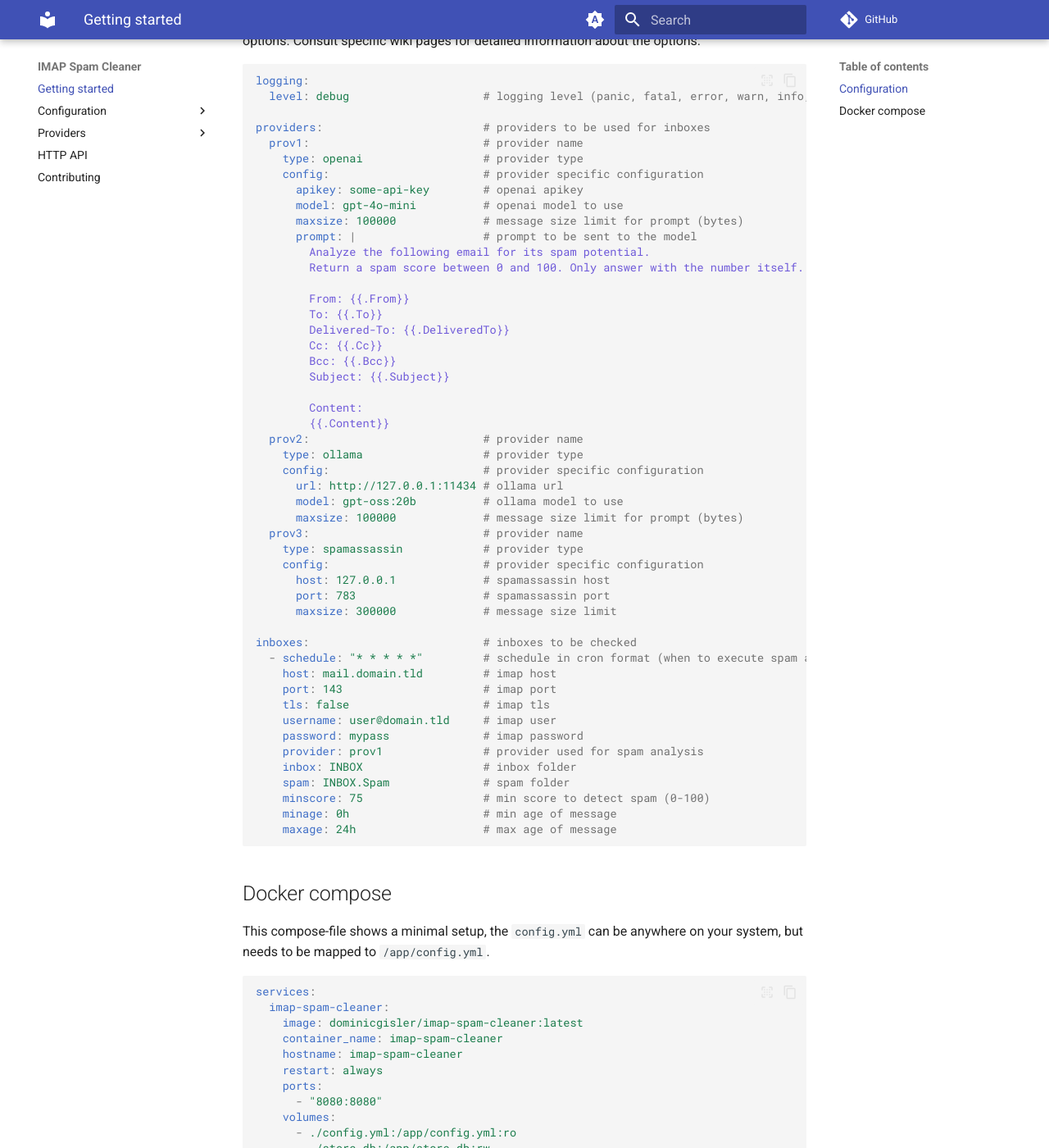
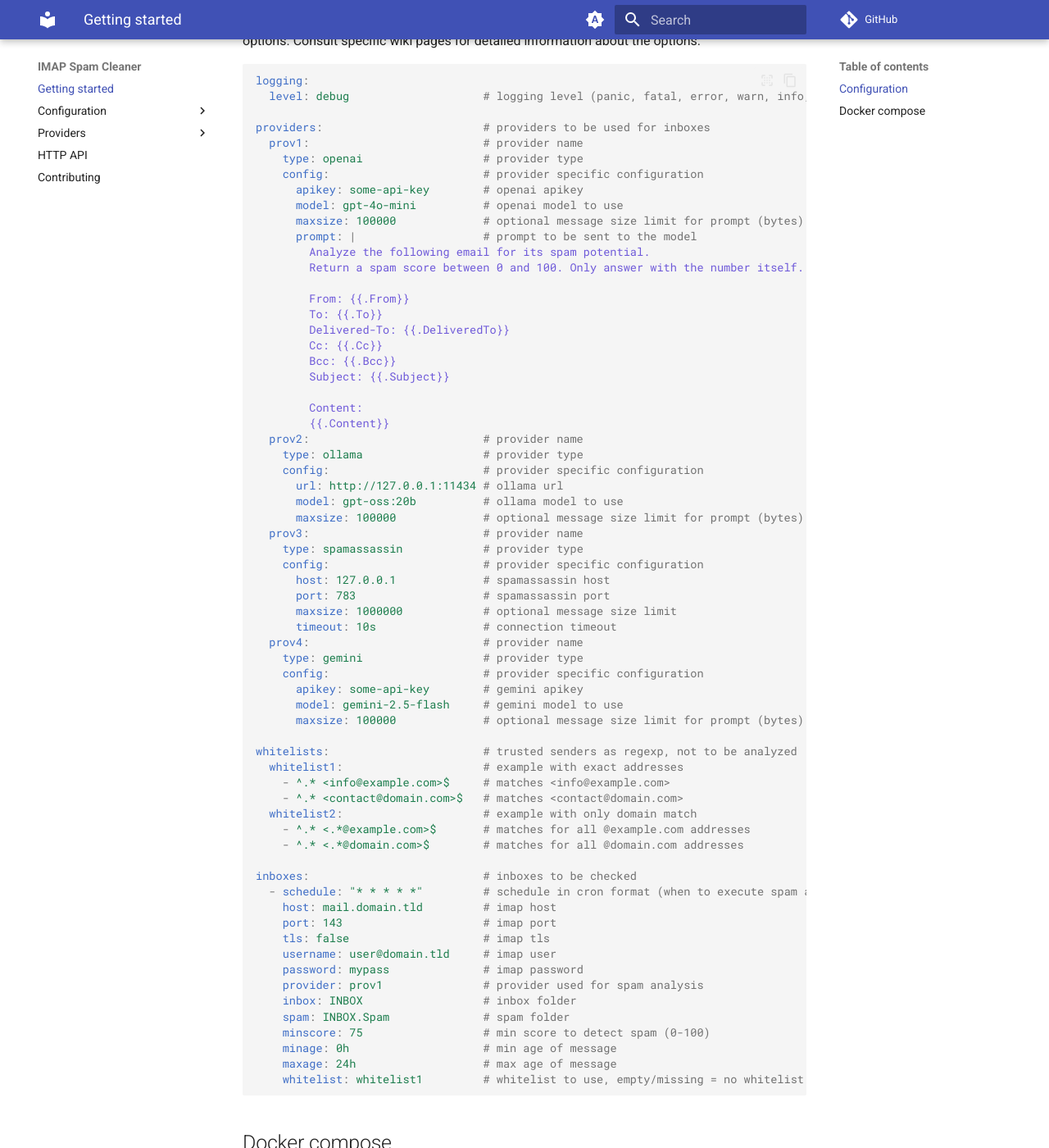
Before and after one commit to dominicgisler/imap-spam-cleaner, an MkDocs documentation site: the page built from docs/getting-started.md, in a window 1280 px wide and 1400 px high, scrolled down 538 px. Shown: the whole window at 82% size. Built offline with MkDocs 1.6.1 and Material for MkDocs 9.7.7, drawn with Linux system fonts in a browser that asks for light colours; comment, search, counter and statistics services are not loaded.

````diff
--- a/docs/getting-started.md
+++ b/docs/getting-started.md
@@ -22,7 +22,7 @@ providers:                        # providers to be used for inboxes
     config:                       # provider specific configuration
       apikey: some-api-key        # openai apikey
       model: gpt-4o-mini          # openai model to use
-      maxsize: 100000             # message size limit for prompt (bytes)
+      maxsize: 100000             # optional message size limit for prompt (bytes)
       prompt: |                   # prompt to be sent to the model
         Analyze the following email for its spam potential.
         Return a spam score between 0 and 100. Only answer with the number itself.
@@ -41,13 +41,28 @@ providers:                        # providers to be used for inboxes
     config:                       # provider specific configuration
       url: http://127.0.0.1:11434 # ollama url
       model: gpt-oss:20b          # ollama model to use
-      maxsize: 100000             # message size limit for prompt (bytes)
+      maxsize: 100000             # optional message size limit for prompt (bytes)
   prov3:                          # provider name
     type: spamassassin            # provider type
     config:                       # provider specific configuration
       host: 127.0.0.1             # spamassassin host
       port: 783                   # spamassassin port
-      maxsize: 300000             # message size limit
+      maxsize: 1000000            # optional message size limit
+      timeout: 10s                # connection timeout
+  prov4:                          # provider name
+    type: gemini                  # provider type
+    config:                       # provider specific configuration
+      apikey: some-api-key        # gemini apikey
+      model: gemini-2.5-flash     # gemini model to use
+      maxsize: 100000             # optional message size limit for prompt (bytes)
+
+whitelists:                       # trusted senders as regexp, not to be analyzed
+  whitelist1:                     # example with exact addresses
+    - ^.* <info@example.com>$     # matches <info@example.com>
+    - ^.* <contact@domain.com>$   # matches <contact@domain.com>
+  whitelist2:                     # example with only domain match
+    - ^.* <.*@example.com>$       # matches for all @example.com addresses
+    - ^.* <.*@domain.com>$        # matches for all @domain.com addresses
 
 inboxes:                          # inboxes to be checked
   - schedule: "* * * * *"         # schedule in cron format (when to execute spam analysis)
@@ -62,6 +77,8 @@ inboxes:                          # inboxes to be checked
     minscore: 75                  # min score to detect spam (0-100)
     minage: 0h                    # min age of message
     maxage: 24h                   # max age of message
+    whitelist: whitelist1         # whitelist to use, empty/missing = no whitelist
+
 ```
 
 ## Docker compose
````
Also changed, not shown: config.example.yml (+10 -10 lines), docs/providers/gemini.md (+1 -1 lines), docs/providers/ollama.md (+1 -1 lines), docs/providers/openai.md (+1 -1 lines), docs/providers/spamassassin.md (+3 -3 lines), 2 other files.
